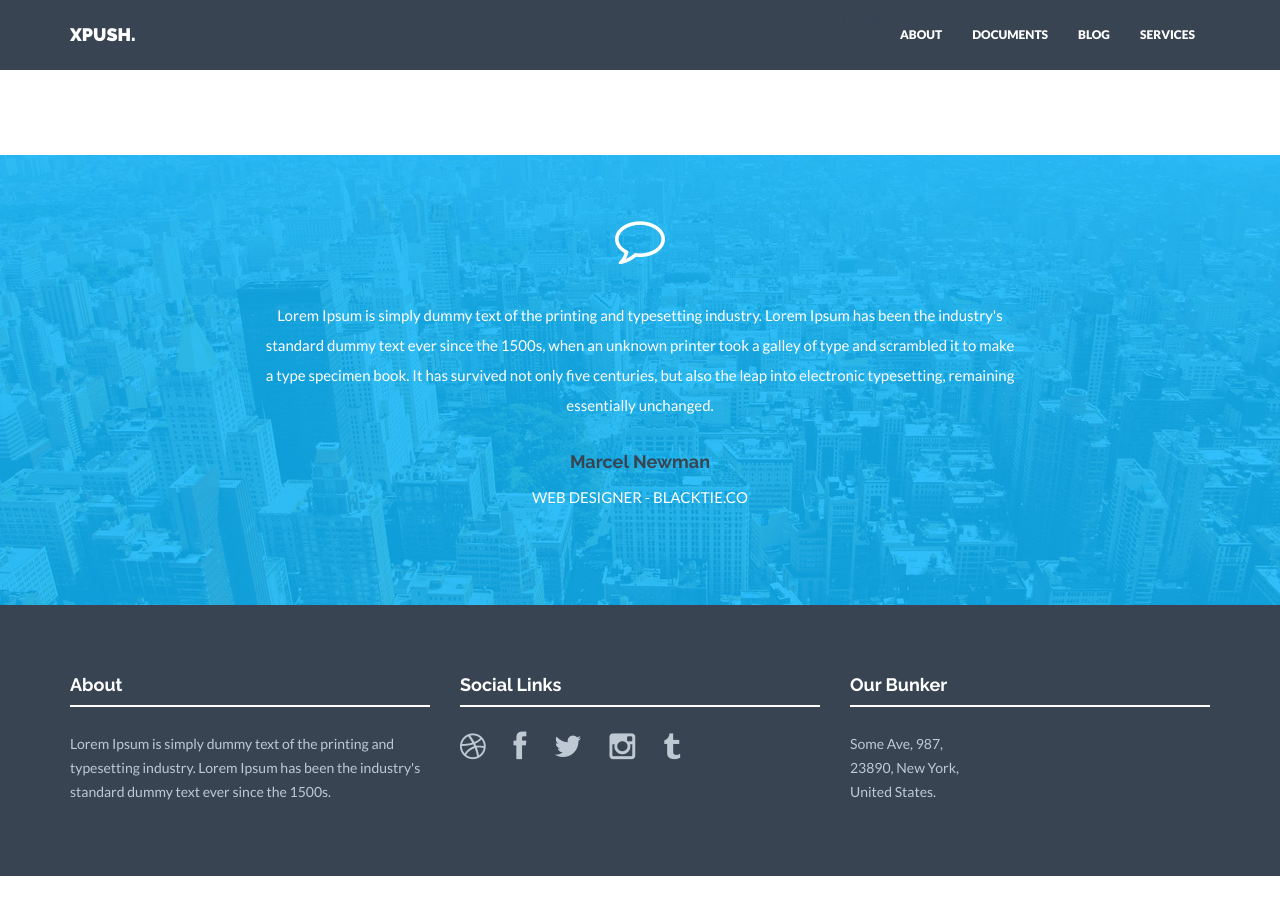
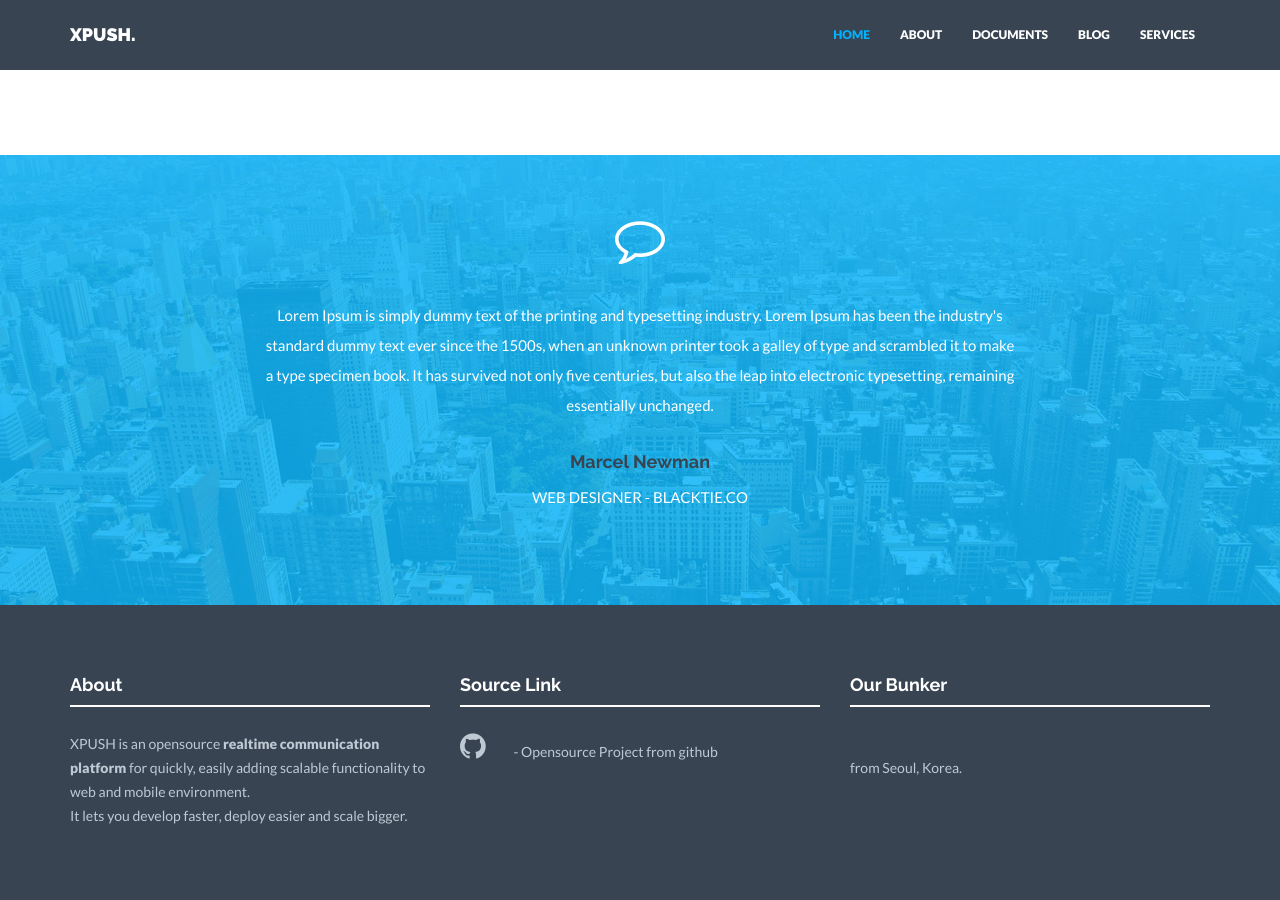
Before and after one commit to xpush/xpush.github.io, a Jekyll site: the page built from index.html, in a window 1280 px wide and 900 px high, scrolled down 2102 px. Built offline with Jekyll 4.4.1, drawn with Linux system fonts in a browser that asks for light colours; nearby versions of some CDN libraries; before the commit the page ends 2978 px from its top, so only the background shows below that.

Commit message:
update footer

```diff
--- a/_includes/footer.html
+++ b/_includes/footer.html
@@ -5,26 +5,25 @@
   		<div class="col-lg-4">
   			<h4>About</h4>
   			<div class="hline-w"></div>
-  			<p>Lorem Ipsum is simply dummy text of the printing and typesetting industry. Lorem Ipsum has been the industry's standard dummy text ever since the 1500s.</p>
+  			<p>
+          XPUSH is an opensource <strong>realtime communication platform</strong> for quickly, easily adding scalable functionality to web and mobile environment.<br>
+          It lets you develop faster, deploy easier and scale bigger.
+        </p>
   		</div>
   		<div class="col-lg-4">
-  			<h4>Social Links</h4>
+  			<h4>Source Link</h4>
   			<div class="hline-w"></div>
   			<p>
-  				<a href="#"><i class="fa fa-dribbble"></i></a>
-  				<a href="#"><i class="fa fa-facebook"></i></a>
-  				<a href="#"><i class="fa fa-twitter"></i></a>
-  				<a href="#"><i class="fa fa-instagram"></i></a>
-  				<a href="#"><i class="fa fa-tumblr"></i></a>
+          <a href="https://github.com/xpush"><i class="fa fa-github"></i></a>
+          - Opensource Project from github
   			</p>
   		</div>
   		<div class="col-lg-4">
   			<h4>Our Bunker</h4>
   			<div class="hline-w"></div>
   			<p>
-  				Some Ave, 987,<br/>
-  				23890, New York,<br/>
-  				United States.<br/>
+  				<br/>
+  				from Seoul, Korea.<br/>
   			</p>
   		</div>
 
--- a/_includes/header.html
+++ b/_includes/header.html
@@ -11,7 +11,7 @@
     </div>
     <div class="navbar-collapse collapse navbar-right">
       <ul class="nav navbar-nav">
-        <li>HOME</a></li>
+        <li {% if page.url == '/' %}class="active"{% endif %} ><a href="{{ site.baseurl }}/">HOME</a></li>
         <li {% if page.url contains "/about" %}class="active"{% endif %} ><a href="{{ site.baseurl }}/about">ABOUT</a></li>
         <li {% if page.url contains "/doc" %}class="active"{% endif %} ><a href="{{ site.baseurl }}/doc">DOCUMENTS</a></li>
         <li {% if page.url contains "/blog" %}class="active"{% endif %} ><a href="{{ site.baseurl }}/blog">BLOG</a></li>
```
